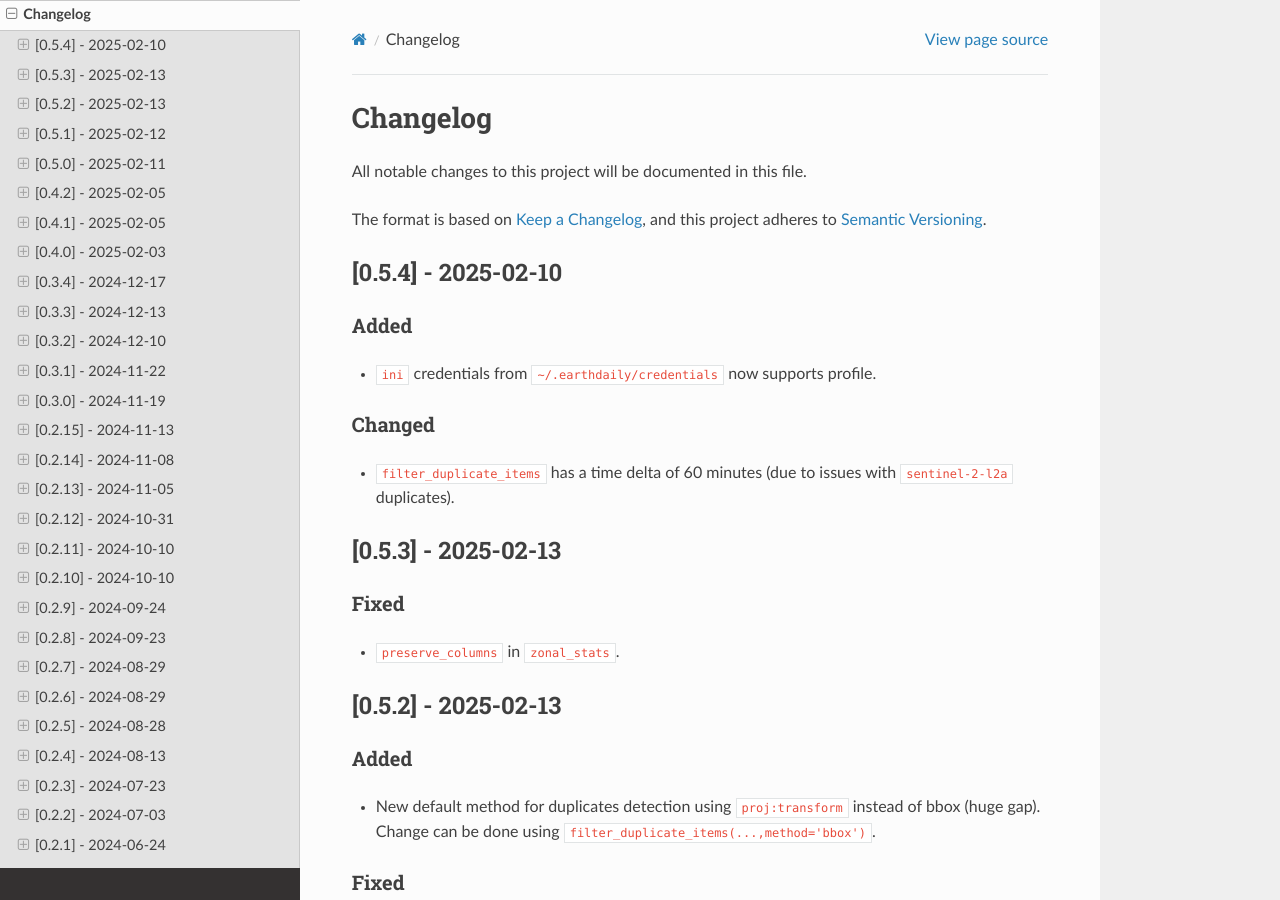
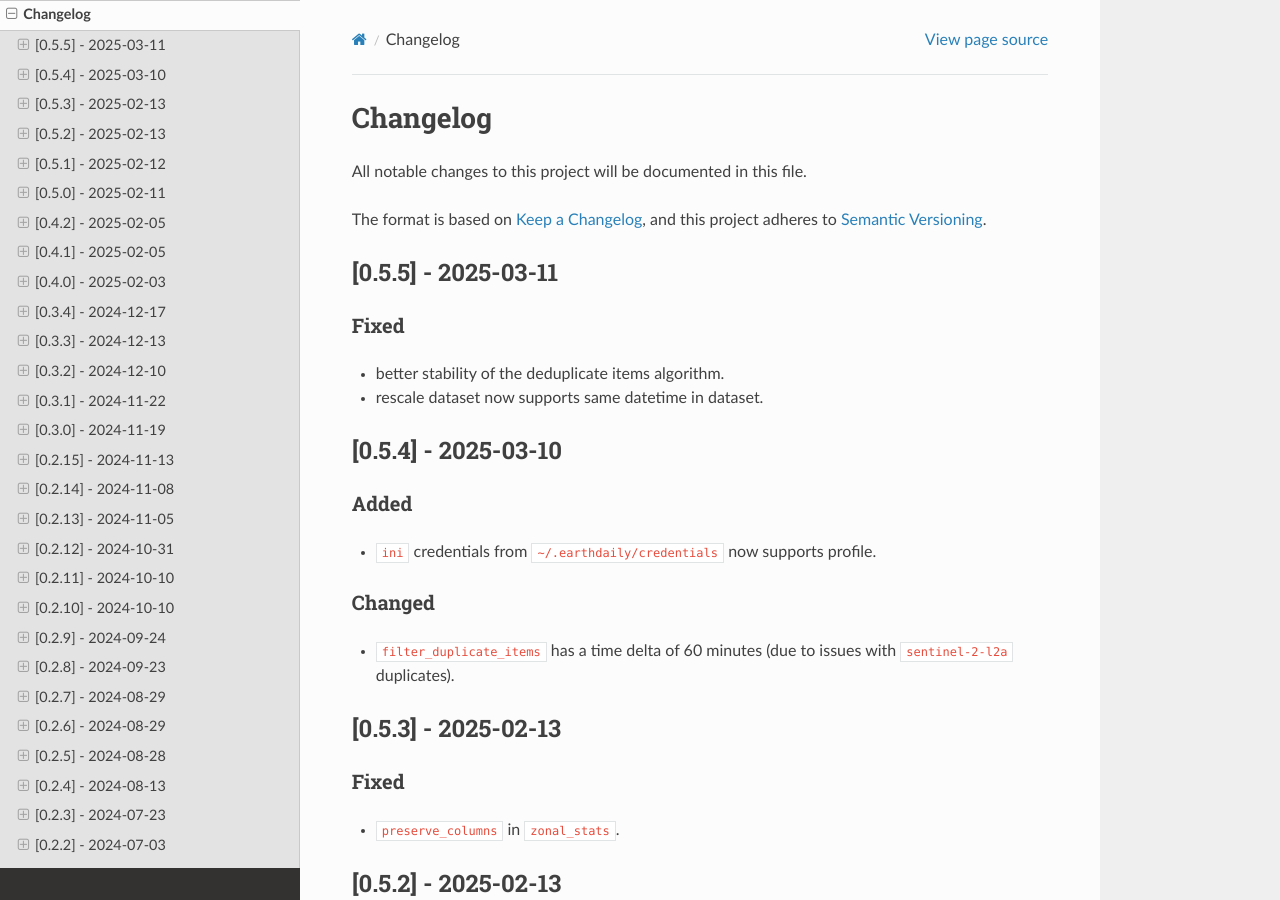
Before and after one commit to earthdaily/earthdaily-python-client, a Sphinx documentation site: the page built from docs/CHANGELOG.md, in a window 1280 px wide and 900 px high. Built offline with Sphinx 7.4.7 and the Read the Docs theme 3.1.0, drawn with Linux system fonts in a browser that asks for light colours; pages that are not in the unit, such as notebooks, are missing from menus.

Commit message:
release(v0.5.5)

```diff
--- a/docs/CHANGELOG.md
+++ b/docs/CHANGELOG.md
@@ -4,7 +4,14 @@ All notable changes to this project will be documented in this file.
 The format is based on [Keep a Changelog](https://keepachangelog.com/en/1.0.0/),
 and this project adheres to [Semantic Versioning](https://semver.org/spec/v2.0.0.html).
 
-## [0.5.4] - 2025-02-10
+## [0.5.5] - 2025-03-11
+
+### Fixed
+
+- better stability of the deduplicate items algorithm.
+- rescale dataset now supports same datetime in dataset.
+
+## [0.5.4] - 2025-03-10
 
 ### Added
 
--- a/earthdaily/__init__.py
+++ b/earthdaily/__init__.py
@@ -6,7 +6,7 @@ from earthdaily.core import options
 
 __all__ = ["options"]
 
-__version__ = "0.5.4"
+__version__ = "0.5.5"
 
 
 def EarthDataStore(
```
